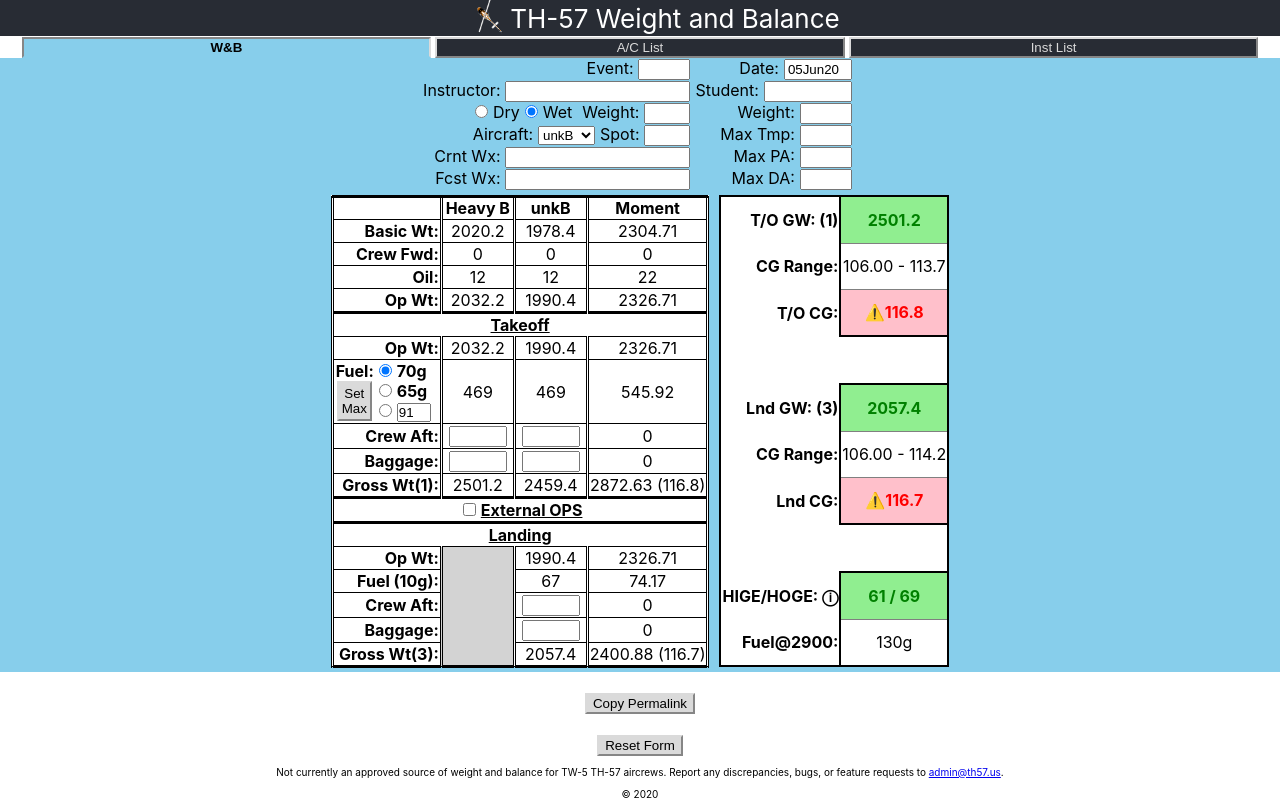
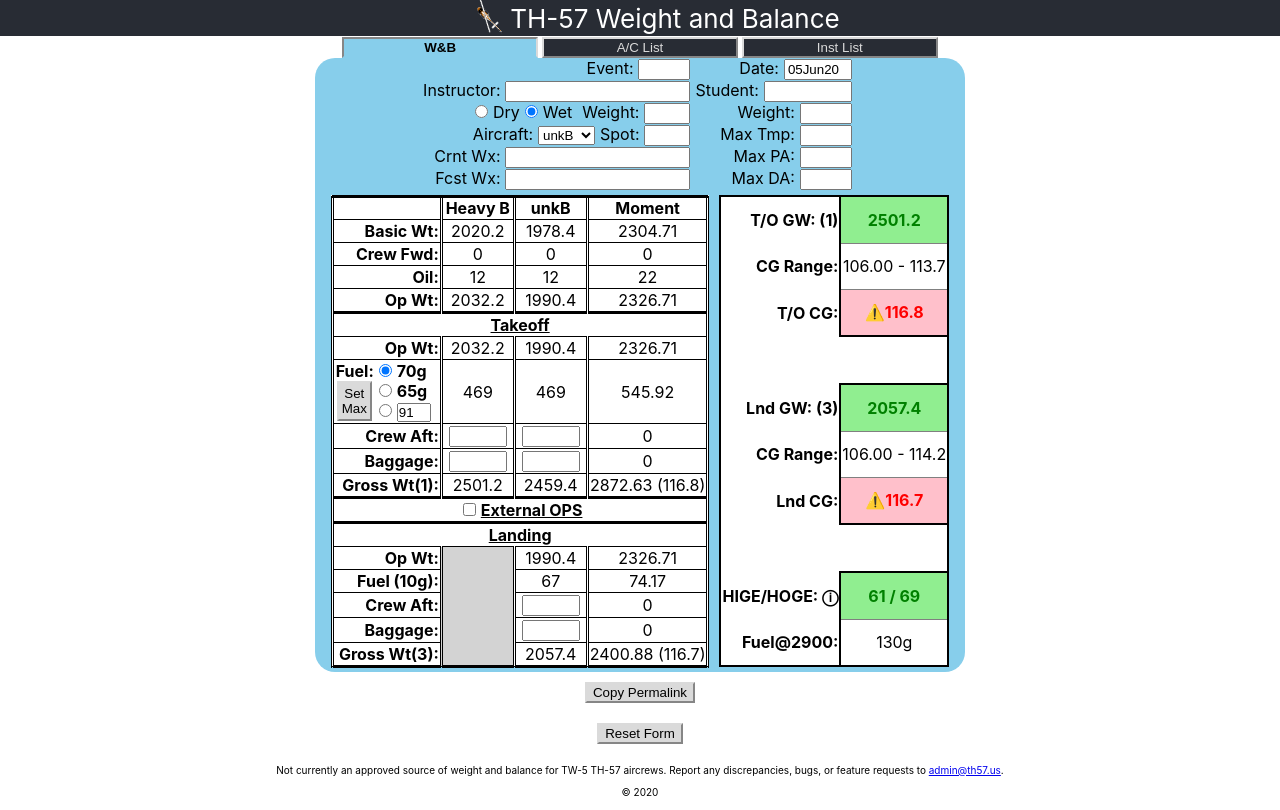
Before and after one commit to began91/th57, a React (Create React App) app: page / in a window 1280 px wide. Built offline with nearby package versions, Linux system fonts and the light colour scheme.

Commit message:
Scroll to top button and various css

```diff
--- a/package.json
+++ b/package.json
@@ -13,7 +13,8 @@
     "react-dom": "^16.13.1",
     "react-redux": "^7.2.0",
     "react-scripts": "3.4.1",
-    "redux": "^4.0.5"
+    "redux": "^4.0.5",
+    "styled-components": "^5.1.1"
   },
   "scripts": {
     "start": "react-scripts start",
--- a/src/App.css
+++ b/src/App.css
@@ -1,5 +1,23 @@
 .App {
   text-align: center;
+  display: flex;
+  flex-direction: column;
+  align-items: center;
+}
+
+.AC-view, .INST-view, .WB-view {
+  width: 100%;
+  max-width: 650px;
+  border-radius: 20px;
+  background-color: skyblue;
+}
+
+@media only screen and (max-width: 650px) {
+  .AC-view, .INST-view, .WB-view {
+    width: 100%;
+    max-width: 650px;
+    border-radius: 5px;
+  }
 }
 
 .logo-holder {
@@ -50,6 +68,7 @@
   font-size: calc(10px + 2vmin);
   color: white;
   cursor: pointer;
+  width: 100%
 }
 
 .App-header span {
@@ -61,6 +80,10 @@
   color: #61dafb;
 }
 
+.App-button {
+  margin: 10px;
+}
+
 @keyframes App-logo-spin {
   from {
     transform: rotate(0deg);
@@ -68,10 +91,6 @@
   to {
     transform: rotate(-360deg);
   }
-}
-
-.AC-view, .INST-view {
-  background-color: skyblue;
 }
 
 footer p {
--- a/src/App.js
+++ b/src/App.js
@@ -8,6 +8,7 @@ import Results from './components/Results';
 import AircraftView from './components/AircraftView';
 import InstructorView from './components/InstructorView';
 import ViewButtons from './components/ViewButtons';
+import ScrollingWrapper from './components/ScrollingWrapper';
 import { presets } from './helpers/initialState';
 
 //console.log(window.location.search);
@@ -85,19 +86,16 @@ class App extends React.Component {
         <div className="INST-view">
           <InstructorView />
         </div>
-
-        <br/>
-        <CopyToClipboard className="permalink" text={this.props.url}>
+        <CopyToClipboard className="permalink App-button" text={this.props.url}>
           <button>Copy Permalink</button>
         </CopyToClipboard>
-        <br/>
-        <div className="url">{this.props.url}</div>
-        <br/>
-        <button onClick={this.resetForm}>Reset Form</button>
+
+        <button className="App-button" onClick={this.resetForm}>Reset Form</button>
         <footer>
           <p>Not currently an approved source of weight and balance for TW-5 TH-57 aircrews. Report any discrepancies, bugs, or feature requests to <a href="mailto:admin@th57.us?subject=TH-57 Weight and Balance Notification&amp;body=Please note the following discrepancy, bug, or feature request:">admin@th57.us</a>.</p>
           <p>&copy; 2020</p>
         </footer>
+        <ScrollingWrapper/>
       </div>
     );
   }
--- a/src/components/Form.css
+++ b/src/components/Form.css
@@ -1,7 +1,6 @@
 .form {
     display: flex;
     justify-content: center;
-    background-color: skyblue;
 }
 
 .header {
--- a/src/components/Results.css
+++ b/src/components/Results.css
@@ -2,7 +2,6 @@
     display: flex;
     justify-content: center;
     flex-wrap: wrap;
-    background-color: skyblue;
 }
 
 table {
--- /dev/null
+++ b/src/components/ScrollingWrapper.js
@@ -0,0 +1,76 @@
+import React from 'react'
+import styled from 'styled-components'
+
+class ScrollingWrapper extends React.Component {
+  state = { hasScrolled: false }
+
+  componentDidMount() {
+    window.addEventListener('scroll', this.onScroll)
+  }
+
+  onScroll = () => {
+    if (window.pageYOffset > 200 && !this.state.hasScrolled) {
+      this.setState({ hasScrolled: true })
+    } else if (window.pageYOffset < 200 && this.state.hasScrolled) {
+      this.setState({ hasScrolled: false })
+    }
+  }
+
+  scrollToTop = () => {
+    window.scrollTo({
+      top: 0,
+      left: 0,
+      behavior: 'smooth'
+    });
+  }
+
+  render() {
+    return (
+      <React.Fragment>
+        {this.state.hasScrolled && (
+          <ScrollToTopIconContainer>
+            <Button onClick={this.scrollToTop}>&#8593;</Button>
+          </ScrollToTopIconContainer>
+        )}
+      </React.Fragment>
+    )
+  }
+}
+
+export default ScrollingWrapper;
+
+const ScrollToTopIconContainer = styled.div`
+  position: fixed;
+  bottom: 60px;
+  right: 10px;
+  z-index: 2;
+  opacity: 0.4;
+  text-align: center;
+  &:hover {
+    opacity: 1;
+    animation: wiggle 1s ease;
+    animation-iteration-count: 1;
+  }
+  @keyframes wiggle {
+    20% { transform: translateY(6px); }
+    40% { transform: translateY(-6px); }
+    60% { transform: translateY(4px); }
+    80% { transform: translateY(-2px); }
+    100% { transform: translateY(0); }
+  }
+  `
+
+  const Button = styled.div`
+  background: black;
+  color: white;
+  font-family: Teko;
+  font-size: 50px;
+  line-height: 50px;
+  border-radius: 50%;
+  width: 60px;
+  height: 60px;
+  vertical-align: center;
+  cursor: pointer;
+  `
+
+/* modified from https://levelup.gitconnected.com/building-a-componentized-and-reusable-scroll-to-top-feature-in-react-7fa5ac8d4c2d*/
--- a/src/components/ViewButtons.css
+++ b/src/components/ViewButtons.css
@@ -1,6 +1,7 @@
 div.change-display button {
     background-color: #282c34;
-    width: 32%;
+    width: 200px;
+    max-width: 32%;
     color: #dadada;
 }
 
```
Also changed, not shown: 1 other file (tests, documents, lock files or other folders).
